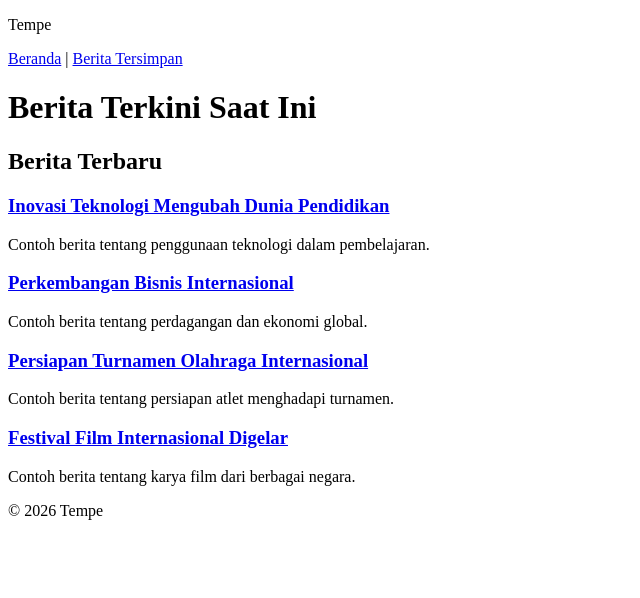
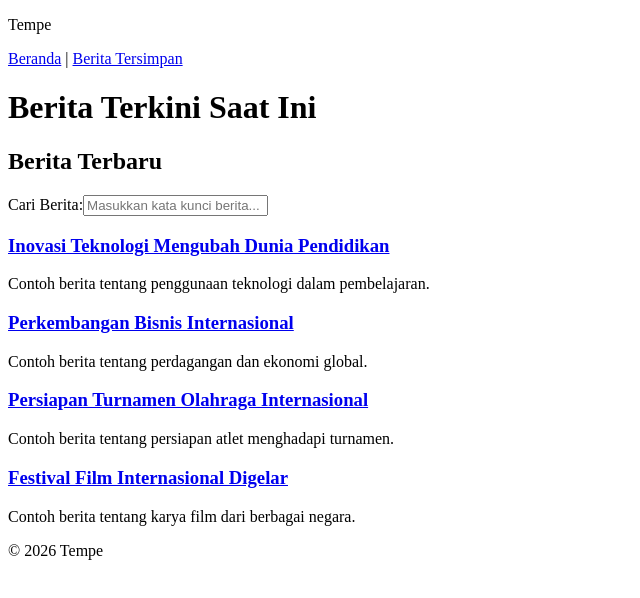
Before and after one commit to ayhydev/Tempe, a React (Vite) app: page / in a window 1280 px wide. Shown: the top 598 px of the page, without its empty margins (0-640 px from the left). Built offline with nearby package versions, Linux system fonts and the light colour scheme.

Commit message:
feat: add search system

```diff
--- a/src/pages/Home.jsx
+++ b/src/pages/Home.jsx
@@ -1,15 +1,31 @@
 import NewsGrid from "../components/NewsGrid.jsx";
 import MockNewsData from "../data/mockNews.js";
+import { useState } from "react";
 
 function Home() {
+  const [pencarian, setPencarian] = useState("");
+  const hasilBerita = MockNewsData.filter((berita) =>
+    berita.title.toLowerCase().includes(pencarian.toLowerCase()),
+  );
+
   return (
     <main>
       <h1>Berita Terkini Saat Ini</h1>
 
       <section>
         <h2 id="news-title">Berita Terbaru</h2>
+        <label htmlFor="search">Cari Berita:</label>
+        <input
+          type="text"
+          id="search"
+          placeholder="Masukkan kata kunci berita..."
+          value={pencarian}
+          onChange={(e) => setPencarian(e.target.value)}
+        />
 
-        <NewsGrid articles={MockNewsData} />
+        <NewsGrid articles={hasilBerita} />
+
+        {hasilBerita.length === 0 && <p>Berita tidak ditemukan.</p>}
       </section>
     </main>
   );
```
